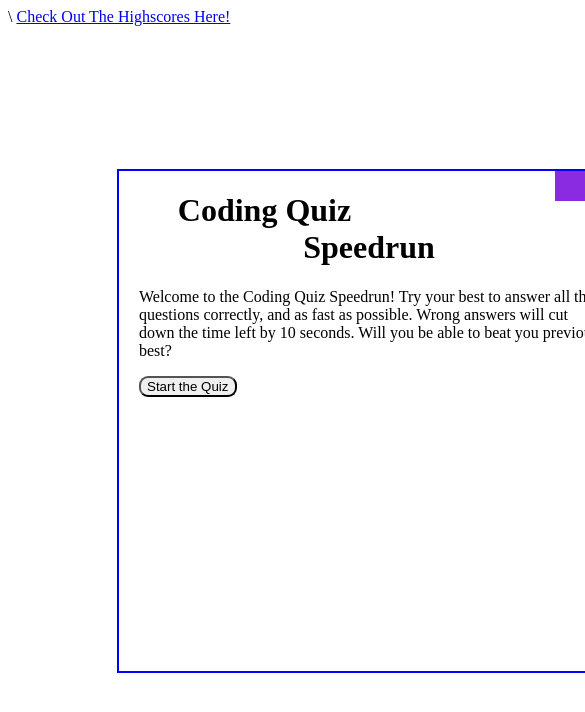
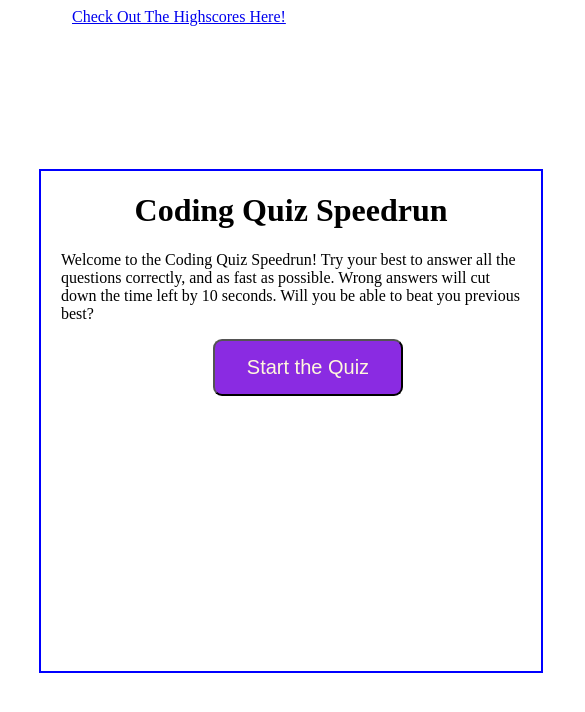
Before and after one commit to mellowmoo/codeQuiz, a plain HTML site: page index.html in a window 390 px wide. Shown: the top 712 px of the page, 585 px wide, since content can reach past the window. Drawn offline with Linux system fonts and the light colour scheme.

Commit message:
Finished the responsive section of the stylesheet, fixed an error in ID usage in the stylesheet; the stylesheet is now complete.  Need to now work on both javascript files.

```diff
--- a/assets/style.css
+++ b/assets/style.css
@@ -7,20 +7,20 @@
     border: 2px solid blue;
 }
 
-#timer {
-    background-color:blueviolet;
-    margin-left: 33%;
-    padding: 15px 32px;
-    font-size: 20px;
-    color:cornsilk;
-}
-
 #questionArea {
     margin: 20px;
 }
 
 #timer {
     float: right;
+}
+
+#startButton {
+    background-color:blueviolet;
+    margin-left: 33%;
+    padding: 15px 32px;
+    font-size: 20px;
+    color:cornsilk;
 }
 
 #back {
@@ -89,3 +89,41 @@ li {
     border-top: 2px solid gray;
     margin-top: 20px;
 }
+
+/* Responsiveness */
+/* query for 768px */
+@media screen and (max-width: 768px) {
+    body {
+        max-width: 768px;
+    }
+    #box {
+        position: absolute;
+        left: 20%;
+    }
+    a {
+        margin-left: 20%;
+    }
+    #back {
+        position:relative;
+        left: 55%;
+    }
+    #clear {
+        position: relative;
+        right: 5%;
+    }
+
+}
+
+/* query for 640px */
+@media screen and (max-width: 640px) {
+    body {
+        min-width: 640px;
+    }
+    #box {
+        position: absolute;
+        left: 10%;
+    }
+    a {
+        margin-left: 10%;
+    }
+}
```
Also changed, not shown: highscore.html (+2 -2 lines), index.html (+1 -1 lines).
